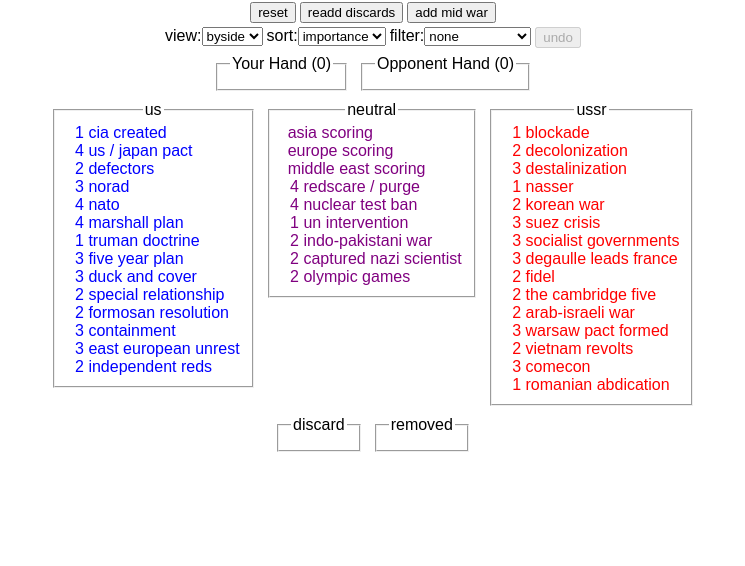
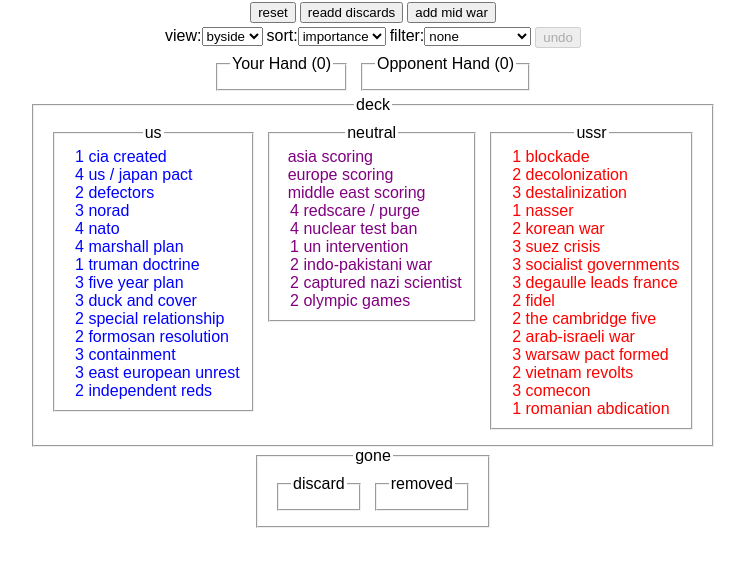
Before and after one commit to mindreader/twilight-struggle-counter, a React (Create React App) app: page / in a window 1280 px wide. Shown: the top 566 px of the page, without its empty margins (267-1012 px from the left). Built offline with nearby package versions, Linux system fonts and the light colour scheme; the HTML template or start-up script is replaced by a standard one.

Commit message:
Display related changes.  More to come.

```diff
--- a/src/App.css
+++ b/src/App.css
@@ -1,20 +1,23 @@
-acard, .hand, .hand > fieldset > legend {
+body {
   -webkit-user-select: none; /* webkit (safari, chrome) browsers */
   -moz-user-select: none; /* mozilla browsers */
   -khtml-user-select: none; /* webkit (konqueror) browsers */
   -ms-user-select: none; /* IE10+ */
 }
+
+.collapseedges {
+  display: flex;
+  justify-content: center;
+}
 .byside,
 .bywar,
 .discardpile {
-  display: flex;
+  display: inline-flex;
   justify-content: center;
-  margin: 0 auto;
-  max-width: 80%;
 }
 
 .cardCol, .hand {
-  display: inline-block;
+/*  display: inline-block; */
   padding: 5px;
 }
 
--- a/src/App.js
+++ b/src/App.js
@@ -300,7 +300,7 @@
         .filter(cfilter)
         .filter((c, k) => {
           const pres = this.state.data.getIn(["cardStates", k, "presence"]);
-          return pres !== "inhand" && pres !== "ophand" && pres !== "discarded";
+          return pres !== "inhand" && pres !== "ophand" && pres !== "discarded" && pres !== "removed";
         })
         .map((c, k) => this.renderCard(k, c))
         .toList();
@@ -310,7 +310,8 @@
     let ussr = f(c => c.get("side") === "ussr");
 
     return (
-      <div className="byside">
+      <fieldset className="byside">
+        <legend align="center">deck</legend>
         <div className="cardCol">
           <fieldset>
             <legend align="center">us</legend>
@@ -329,7 +330,7 @@
             <ul>{ussr}</ul>
           </fieldset>
         </div>
-      </div>
+      </fieldset>
     );
   }
 
@@ -346,7 +347,8 @@
     const removes = keep("removed")
 
     return (
-      <div className="discardpile">
+      <fieldset className="discardpile">
+        <legend align="center">gone</legend>
         <div id="discarded" className="cardCol">
           <fieldset>
             <legend align="center">discard</legend>
@@ -359,7 +361,7 @@
             <ul>{removes}</ul>
           </fieldset>
         </div>
-      </div>
+      </fieldset>
     );
   };
 
@@ -458,9 +460,12 @@
             </fieldset>
           </div>
         </div>
-
-        {content}
-        <div>{this.renderDiscardRemoved()}</div>
+        <div class="collapseedges">
+          {content}
+        </div>
+        <div class="collapseedges">
+          {this.renderDiscardRemoved()}
+        </div>
         {/*<div>
       {JSON.stringify(this.state.data.get('cardStates'))}
         </div>*/}
```
